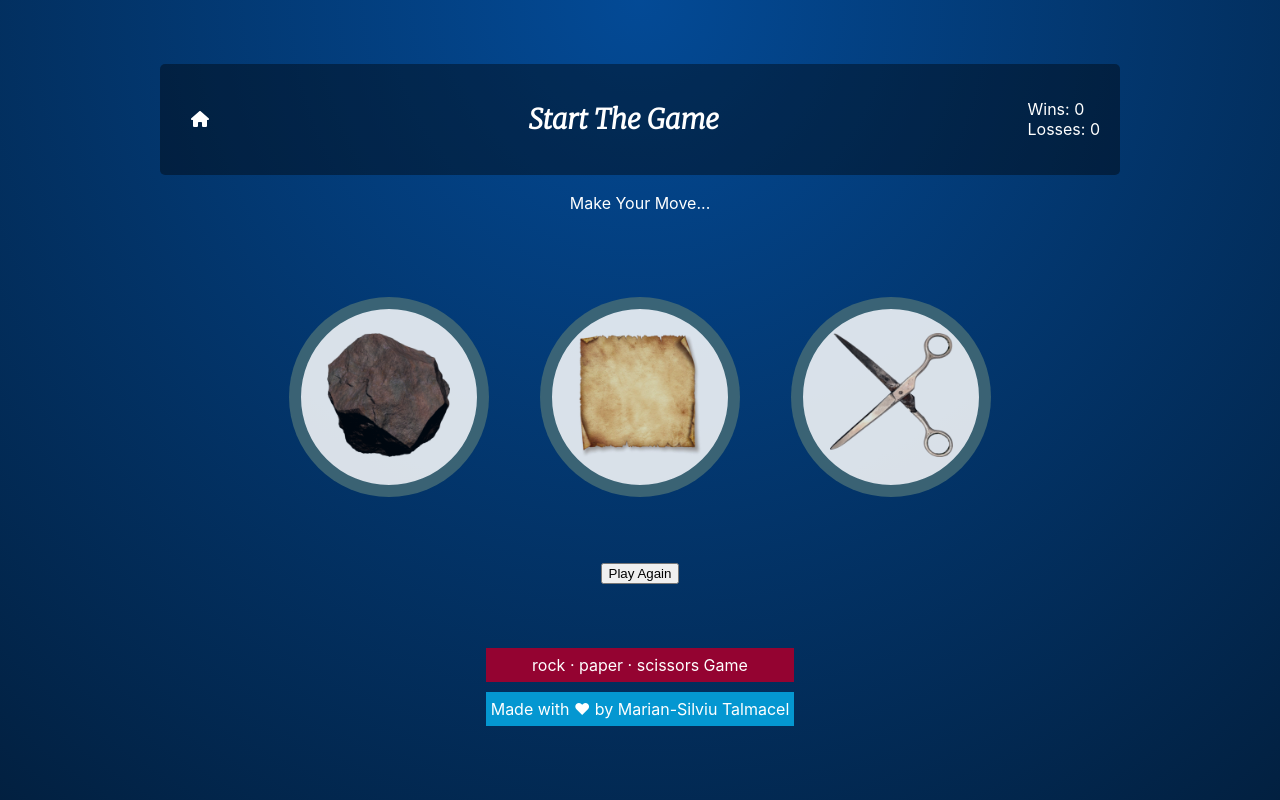
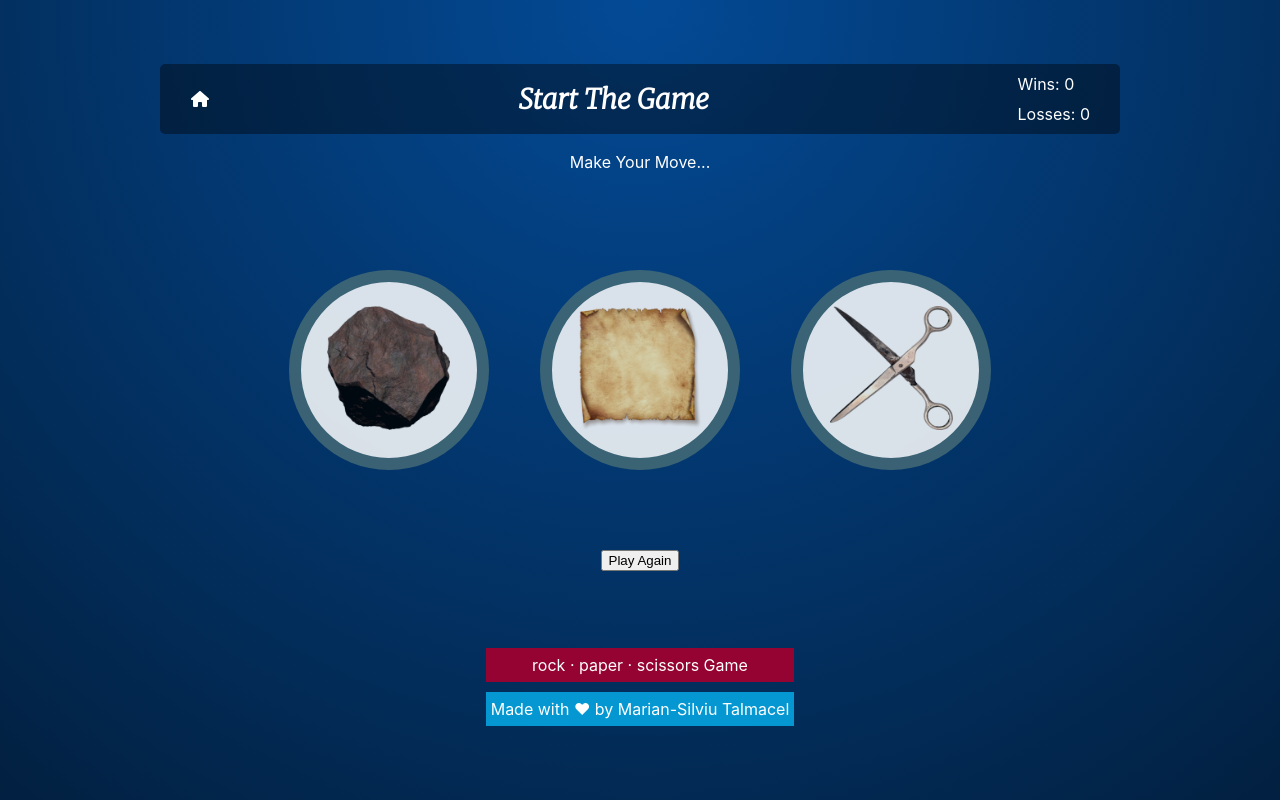
Before and after one commit to MagicAce1988/rock-paper-scissors, a Next.js app: page /play-computer in a window 1280 px wide. Built offline with nearby package versions, Linux system fonts and the light colour scheme.

Commit message:
more styling to the scoresc

```diff
--- a/pages/play-computer.js
+++ b/pages/play-computer.js
@@ -18,6 +18,7 @@ import {
   BottomMessage,
   GameScoreContainer,
   Message,
+  ScoresContainer,
   TopSection,
 } from '../styles/play-computer.styled';
 
@@ -107,10 +108,10 @@ const PlayComputer = () => {
             </a>
           </Link>
           <Message>{message}</Message>
-          <div>
+          <ScoresContainer>
             <div>Wins: {wins}</div>
             <div>Losses: {losses}</div>
-          </div>
+          </ScoresContainer>
         </GameScoreContainer>
         {!!yourChoice && !!opponentChoice && (
           <BottomMessage>{bottomMessages[currentResult]}</BottomMessage>
--- a/styles/play-computer.styled.js
+++ b/styles/play-computer.styled.js
@@ -12,7 +12,8 @@ export const GameScoreContainer = styled.div`
   background-color: rgba(0, 0, 0, 0.4);
   color: #fff;
   border-radius: 5px;
-  padding: 20px;
+  padding: 0 20px;
+  height: 70px;
   a {
     transition: all 0.2s ease-in-out;
     :hover {
@@ -24,7 +25,9 @@ export const GameScoreContainer = styled.div`
 export const ScoresContainer = styled.div`
   display: flex;
   flex-direction: column;
+  justify-content: space-between;
   height: 100%;
+  padding: 10px;
 `;
 
 export const Message = styled.h1`
```
